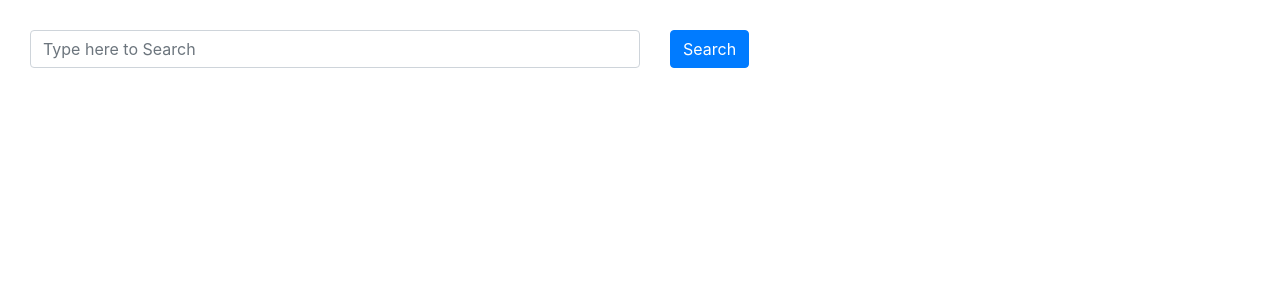
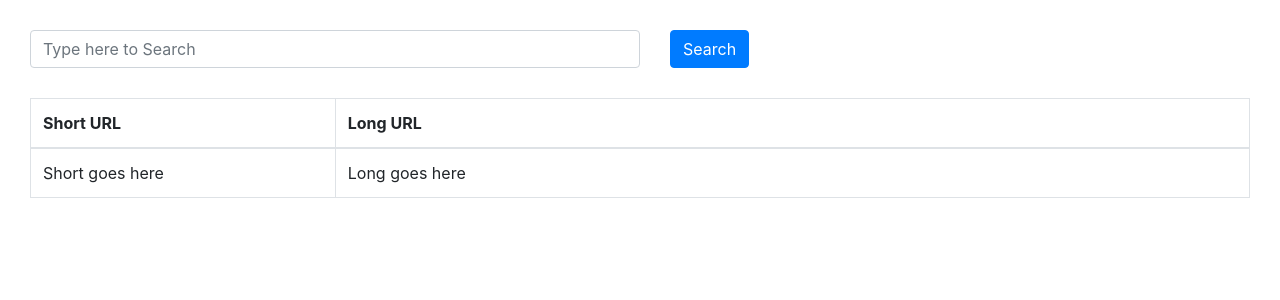
Before and after one commit to HACC2022/ICT, a Django app: page /manage/ in a window 1280 px wide. Shown: the part 81-381 px from the top of the page. Run offline with Django 4.2, Linux system fonts and the light colour scheme; some libraries are stand-ins or nearby versions.

Commit message:
a little edit to manage, saving works

```diff
--- a/playground/templates/manage.html
+++ b/playground/templates/manage.html
@@ -8,7 +8,23 @@
     <div class="col">
         <button type="search-btn" class="btn btn-primary">Search</button>
     </div>
+</div>
 
+<div class="table-responsive" style="padding: 30px;">
+    <table class="table table-bordered">
+        <thead>
+          <tr>
+            <th class="col-3">Short URL</th>
+            <th class="col-9">Long URL</th>
+          </tr>
+        </thead>
+        <tbody>
+          <tr>
+            <td class="col-3">Short goes here</td>
+            <td class="col-9">Long goes here</td>
+          </tr>
+        </tbody>
+      </table>
 </div>
 
 {%endblock%}
--- a/playground/views.py
+++ b/playground/views.py
@@ -22,3 +22,9 @@ def forward(request, pk):
 
 def manage_view(request):
     return render (request, 'manage.html', {})
+
+def get_short(request, pk):
+    return
+
+def get_long(request, pk):
+    return
```
Also changed, not shown: db.sqlite3.
